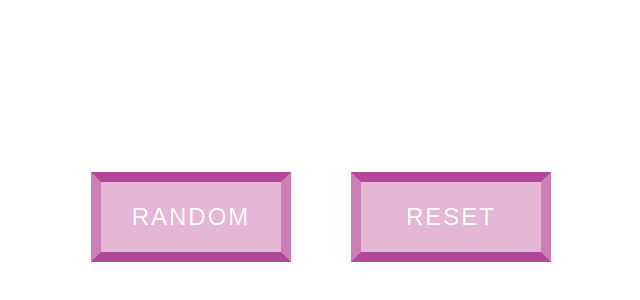
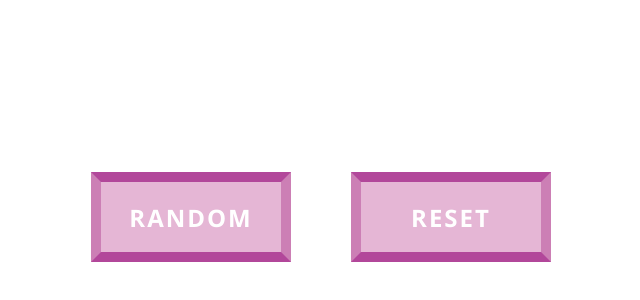
Before and after one commit to kswhyte/color-changer, a plain HTML site: page index.html in a window 1280 px wide. Shown: the part 128-428 px from the top of the page, 319-959 px from the left. Drawn offline with nearby package versions, Linux system fonts and the light colour scheme.

Commit message:
fixes discrepancy with bold font for buttons

```diff
--- a/css/styles.css
+++ b/css/styles.css
@@ -11,7 +11,7 @@ body {
 }
 
 button {
-  font-family: 'Open Sans', Bold 700, sans-serif;
+  font-family: 'Open Sans', sans-serif;
   letter-spacing: 2px;
   color: #FFFFFF;
   background: #E5B6D5;
--- a/index.html
+++ b/index.html
@@ -4,7 +4,7 @@
     <meta charset="utf-8">
     <link rel="stylesheet" href="./css/reset.css">
     <link rel="stylesheet" href="./css/styles.css">
-    <link href="https://fonts.googleapis.com/css?family=Lato|Open+Sans:700|Oswald|Playfair+Display|Quicksand|Raleway" rel="stylesheet">
+    <link href="https://fonts.googleapis.com/css?family=Open+Sans:700" rel="stylesheet">
     <title>Color Changer</title>
   </head>
   <body>
```
